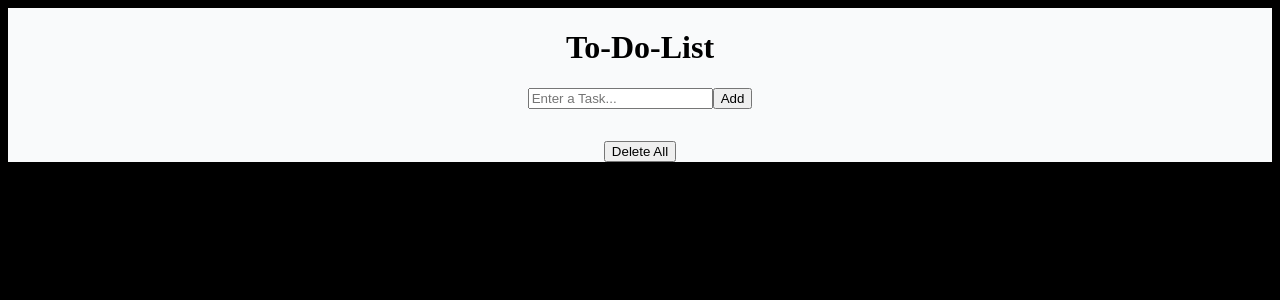
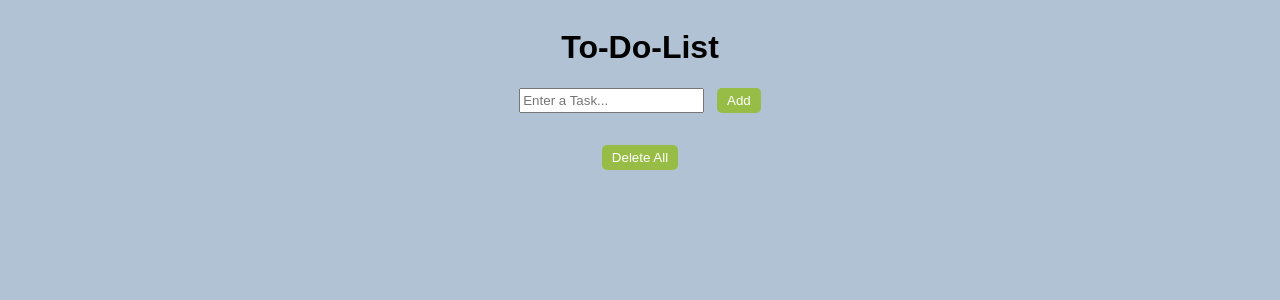
Before and after one commit to vickyy234/To-Do-List, a React (Vite) app: page / in a window 1280 px wide. Shown: the top 300 px of the page. Built offline with nearby package versions, Linux system fonts and the light colour scheme.

Commit message:
Updated CSS

```diff
--- a/src/components/ToDoList.css
+++ b/src/components/ToDoList.css
@@ -1,10 +1,41 @@
 body{
-    background-color: black;
+    background-color: hsl(210, 29%, 76%);
 }
 
 .container{
     display: flex;
     flex-direction: column;
     align-items: center;
-    background-color: hsl(210, 17%, 98%);
+    font-family:Arial, Helvetica, sans-serif;
 }
+
+.input-container{
+    display: flex;
+    gap: 1vw;
+}
+
+li{
+    display: flex;
+    gap: 0.5vw;
+    background-color: rgb(95, 73, 159);
+    margin-bottom: 10px;
+    border-radius: 6px;
+    padding: 5px 10px;
+    min-width: 250px;
+}
+
+button{
+    background-color: rgb(152, 189, 70);
+    color: white;
+    cursor: pointer;
+    border: none;
+    border-radius: 5px;
+    padding: 5px 10px;
+}
+h1{
+    font-size: 2rem;
+}
+
+span{
+    font-size: 1.3rem;
+}
```
